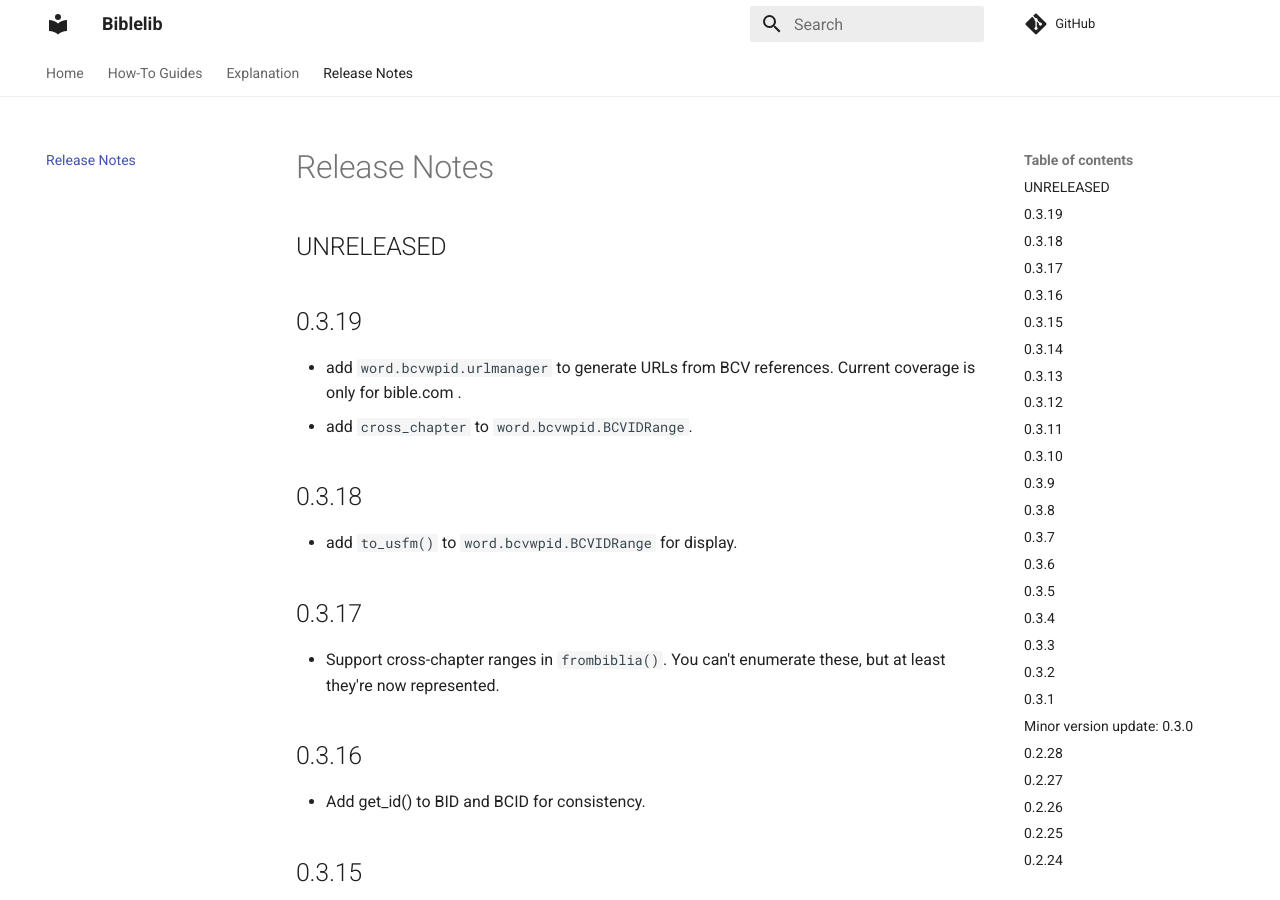
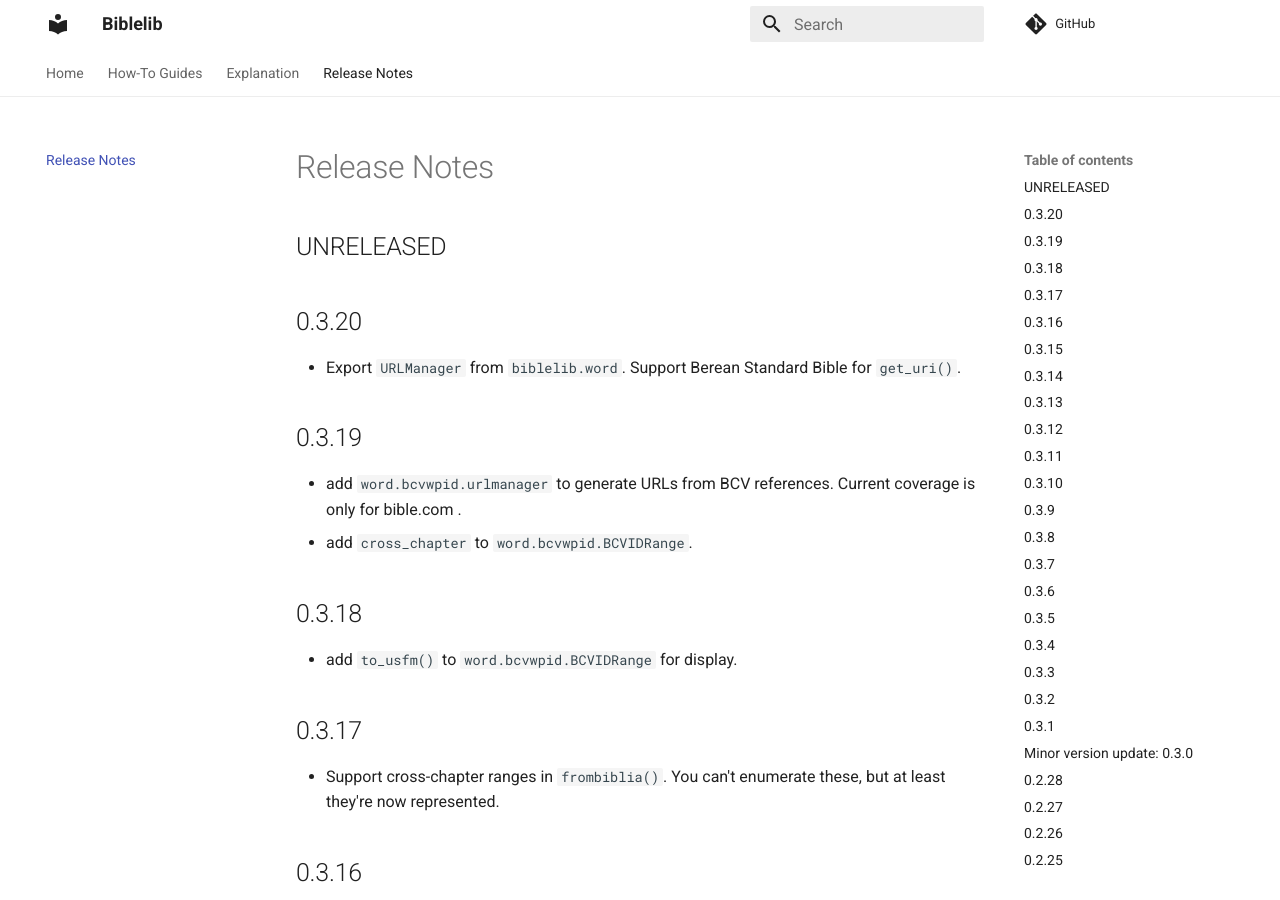
Before and after one commit to Clear-Bible/Biblelib, an MkDocs documentation site: the page built from docs/ReleaseNotes.md, in a window 1280 px wide and 900 px high. Built offline with MkDocs 1.6.1 and Material for MkDocs 9.7.7, drawn with Linux system fonts in a browser that asks for light colours; comment, search, counter and statistics services are not loaded.

Commit message:
v 0.3.20

```diff
--- a/docs/ReleaseNotes.md
+++ b/docs/ReleaseNotes.md
@@ -1,6 +1,11 @@
 # Release Notes
 
 ## UNRELEASED
+
+## 0.3.20
+
+- Export `URLManager` from `biblelib.word`. Support Berean Standard
+  Bible for `get_uri()`.
 
 ## 0.3.19
 
--- a/pyproject.toml
+++ b/pyproject.toml
@@ -1,6 +1,6 @@
 [tool.poetry]
 name = "biblelib"
-version = "0.3.19"
+version = "0.3.20"
 description = "Utilities for working with metadata for Bible books, references, pericopes, and other units."
 authors = ["Sean Boisen <sean.boisen@gmail.com>"]
 repository = "https://github.com/Clear-Bible/Biblelib/"
```
